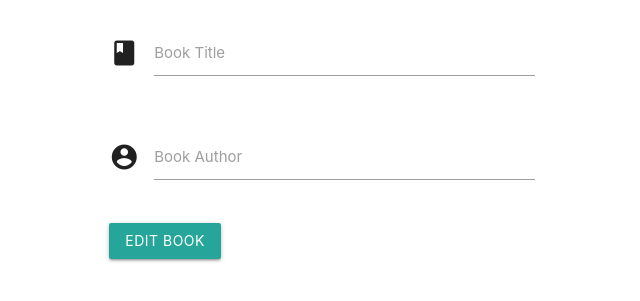
After one commit to Code-Institute-Submissions/Data-Centric-Project-9, a Flask app: template templates/edit_book.html in a window 1280 px wide. The commit adds this page. Shown: the top 301 px of the page, without its empty margins (94-734 px from the left). Run offline with Flask 2, Linux system fonts and the light colour scheme; the template is opened without the code that fills it, so the values that code supplies are empty; some libraries are stand-ins or nearby versions.

Commit message:
Created form for editing exsisting book

```diff
--- a/app.py
+++ b/app.py
@@ -34,6 +34,13 @@ def insert_book():
     # Redirecting to home page
     return redirect(url_for("get_books"))
 
+# Rendering for for editing record of selected book
+@app.route("/edit_book/<book_id>")
+def edit_book(book_id):
+    # Find current book in database by unique id
+    current_book = mongo.db.books.find_one({"_id": ObjectId(book_id)})
+    return render_template("edit_book.html", book=current_book)
+
 
 # Deploying application on a server
 if __name__ == "__main__":
--- /dev/null
+++ b/templates/edit_book.html
@@ -0,0 +1,23 @@
+{% extends "base.html"%} {% block content %}
+
+<div class="row">
+    <form action="" method="POST" class="col s12 m6">
+        <div class="row">
+            <div class="input-field col s12">
+                <i class="material-icons prefix">book</i>
+                <input id="title" name="title" type="text" class="validate" value="{{book.title}}" required>
+                <label for="title">Book Title</label>
+            </div>
+        </div>
+        <div class="row">
+            <div class="input-field col s12">
+                <i class="material-icons prefix">account_circle</i>
+                <input id="author" name="author" type="text" class="validate" value="{{book.author}}" required>
+                <label for="author">Book Author</label>
+            </div>
+        </div>
+        <button class="btn" type="submit">Edit Book</button>
+    </form>
+</div>
+
+{% endblock %}
--- a/templates/get_books.html
+++ b/templates/get_books.html
@@ -8,6 +8,9 @@
                 <span class="card-title">{{book.title}}</span>
                 <p>{{book.author}}</p>
             </div>
+            <div class="card-action">
+                <a href="">Edit</a>
+            </div>
         </div>
     </div>
 </div>
```
